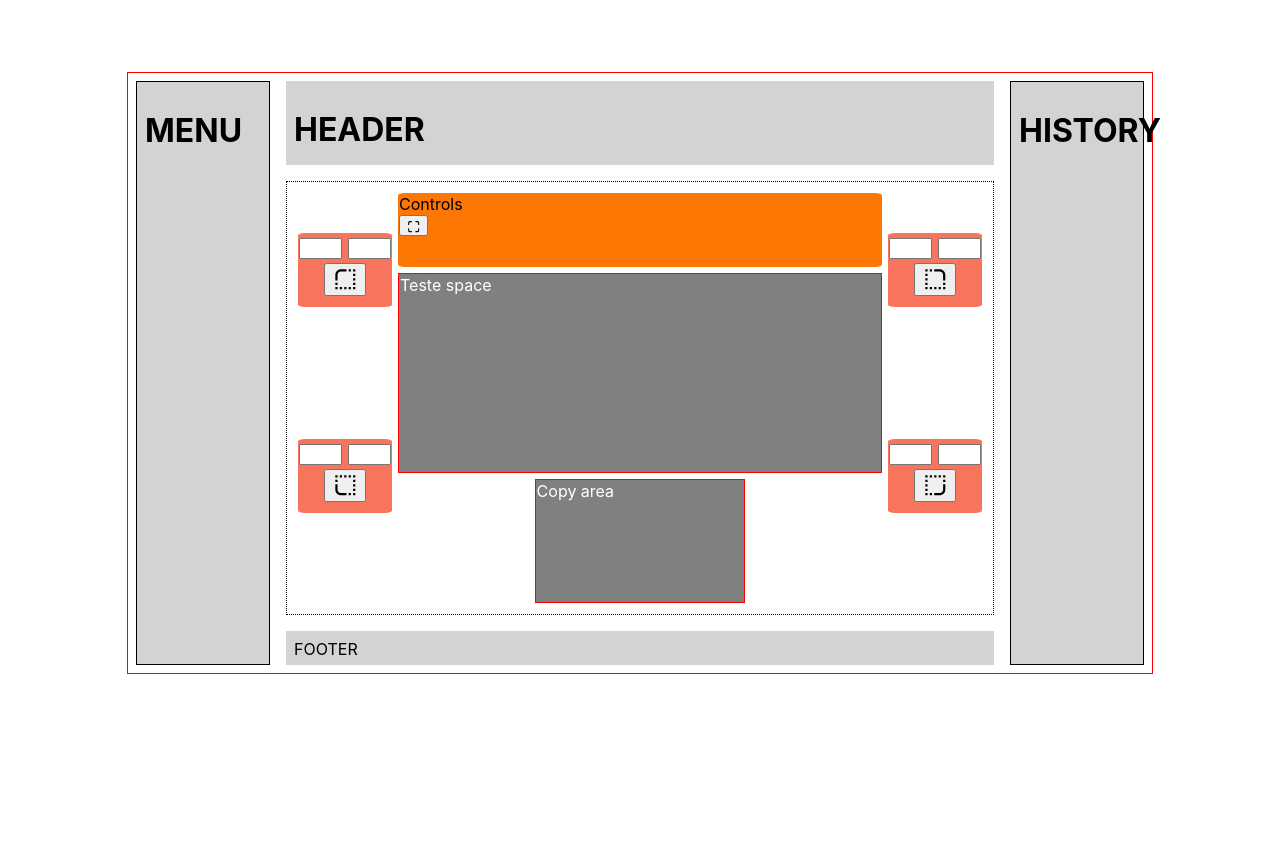
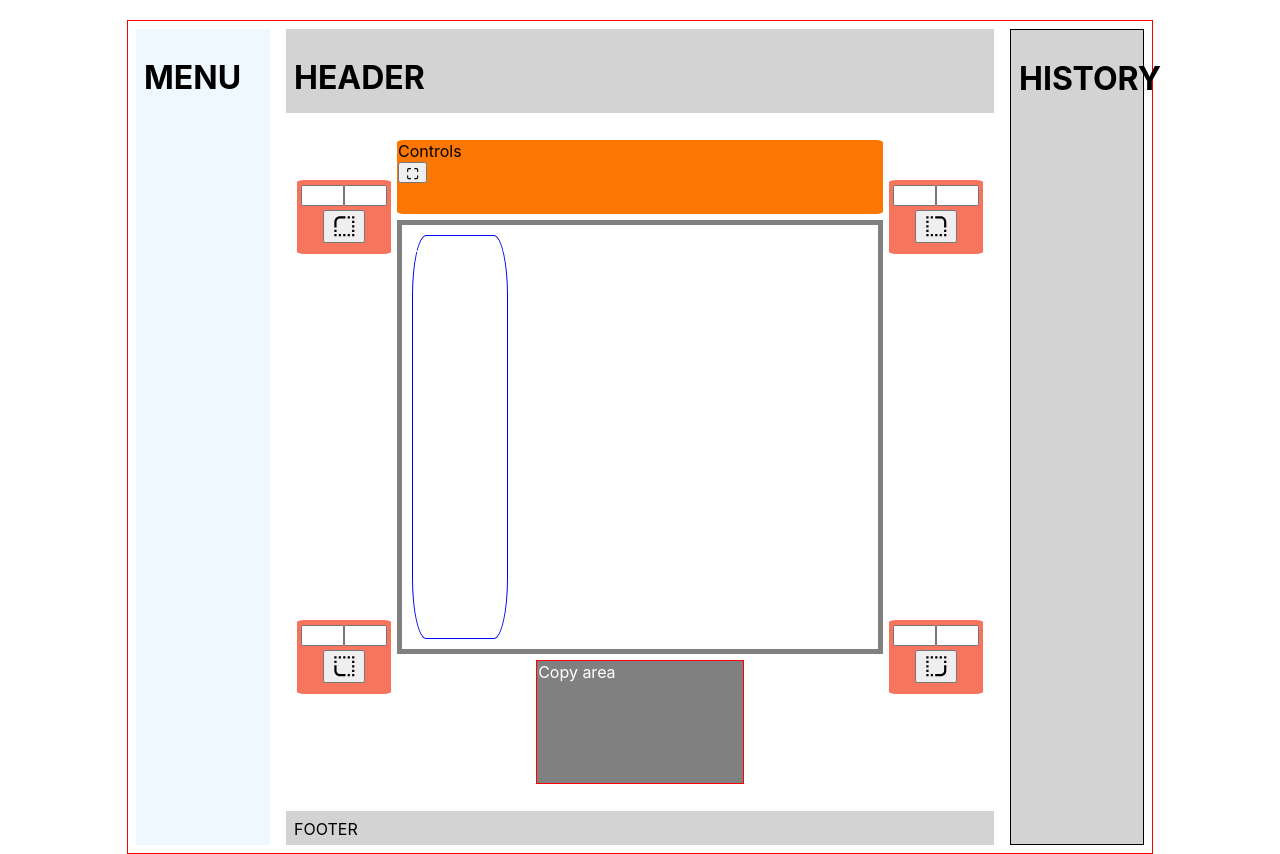
Before and after one commit to DaniloVieira/SillyProjects, a React (Create React App) app in the folder border-radius-previwer/: page / in a window 1280 px wide. Before the commit the page ends 800 px from the top, so only its background shows below. Built offline with nearby package versions, Linux system fonts and the light colour scheme.

Commit message:
Still working on layout

```diff
--- a/border-radius-previwer/src/components/menu/MenuPanel.module.css
+++ b/border-radius-previwer/src/components/menu/MenuPanel.module.css
@@ -1,5 +1,5 @@
 .Menu{
-    background-color: lightgray;
-    border: solid 1px black;
+    background-color: aliceblue;
+    /* border: solid 1px black; */
     grid-area: menu;
 }
--- a/border-radius-previwer/src/components/previwer/inputValues/InputValue.module.css
+++ b/border-radius-previwer/src/components/previwer/inputValues/InputValue.module.css
@@ -5,7 +5,7 @@
 
 .InputValues .InputContainer  {
     display: flex ;
-    justify-content: space-between;
+    justify-content: center;
 }
 .InputValues .ButtonContainer  {
   display: flex ;
--- a/border-radius-previwer/src/components/previwer/testSpace/TesteSpace.js
+++ b/border-radius-previwer/src/components/previwer/testSpace/TesteSpace.js
@@ -1,10 +1,12 @@
 import React from 'react';
-// import classes from './TesteSpace.module.css';
+import classes from './TesteSpace.module.css';
 
 const testSpace = (props) => {
     return (
-        <div className={props.classes} style={{ gridArea: 'test-space'}}>
-            {props.children}
+        <div className={classes.TestSpace} >
+            <div style={{border: 'blue 1px solid', borderRadius: "15%", margin: '2%', display: 'flex', 'align-items': 'stretch'}}>
+                test element
+            </div>
         </div>
     );
 }
--- a/border-radius-previwer/src/components/previwer/testSpace/TesteSpace.module.css
+++ b/border-radius-previwer/src/components/previwer/testSpace/TesteSpace.module.css
@@ -0,0 +1,10 @@
+.TestSpace {
+    border: solid 5px gray;
+    /* background-color: gray; */
+    padding: 5px;
+    color: white;
+
+    grid-area: test-space;
+
+    display: flex; align-items: inherit
+}
--- a/border-radius-previwer/src/containers/Previwer.module.css
+++ b/border-radius-previwer/src/containers/Previwer.module.css
@@ -6,11 +6,11 @@
 }
 
 .Previwer {
+    /* border: black 0.5px dotted; */
+
     margin: 15px;
-    border: black 0.5px dotted;
-
     grid-area: previwer;
-
+    height: 650px;
     display: grid;
     grid-template-columns: 100px repeat(3, auto) 100px;
     grid-template-rows: repeat(3, 40px)  auto repeat(2, 40px) 90px;
--- a/border-radius-previwer/src/hoc/layout/Layout.js
+++ b/border-radius-previwer/src/hoc/layout/Layout.js
@@ -6,9 +6,9 @@ const layout = props => {
 
     return(
         <Aux>
-            <main className={classes.Content}>
+            <div className={classes.Content}>
                 {props.children}
-            </main>
+            </div>
         </Aux>
     );
 }
--- a/border-radius-previwer/src/hoc/layout/Layout.module.css
+++ b/border-radius-previwer/src/hoc/layout/Layout.module.css
@@ -2,15 +2,15 @@
     border: double red 1px;
 
 
-    margin-top: 72px;
+    margin-top: 20px;
     margin-left: 35px;
     margin-right: 35px;
+    /* margin-bottom: 0px; */
     height: 95%;
     width: 80%;
     display: grid;
     grid-template-columns: [first-column] 150px [line2-column] auto [line3-column] 150px [end-column];
-    grid-template-rows: [first-row] 100px [line2-row] 450px [line3-row] 50px [end-row];
-    /* justify-content: space-around; */
+    grid-template-rows: [first-row] 100px [line2-row] auto [line3-row] 50px [end-row];
     grid-template-areas:
         "menu header history"
         "menu previwer history"
```
